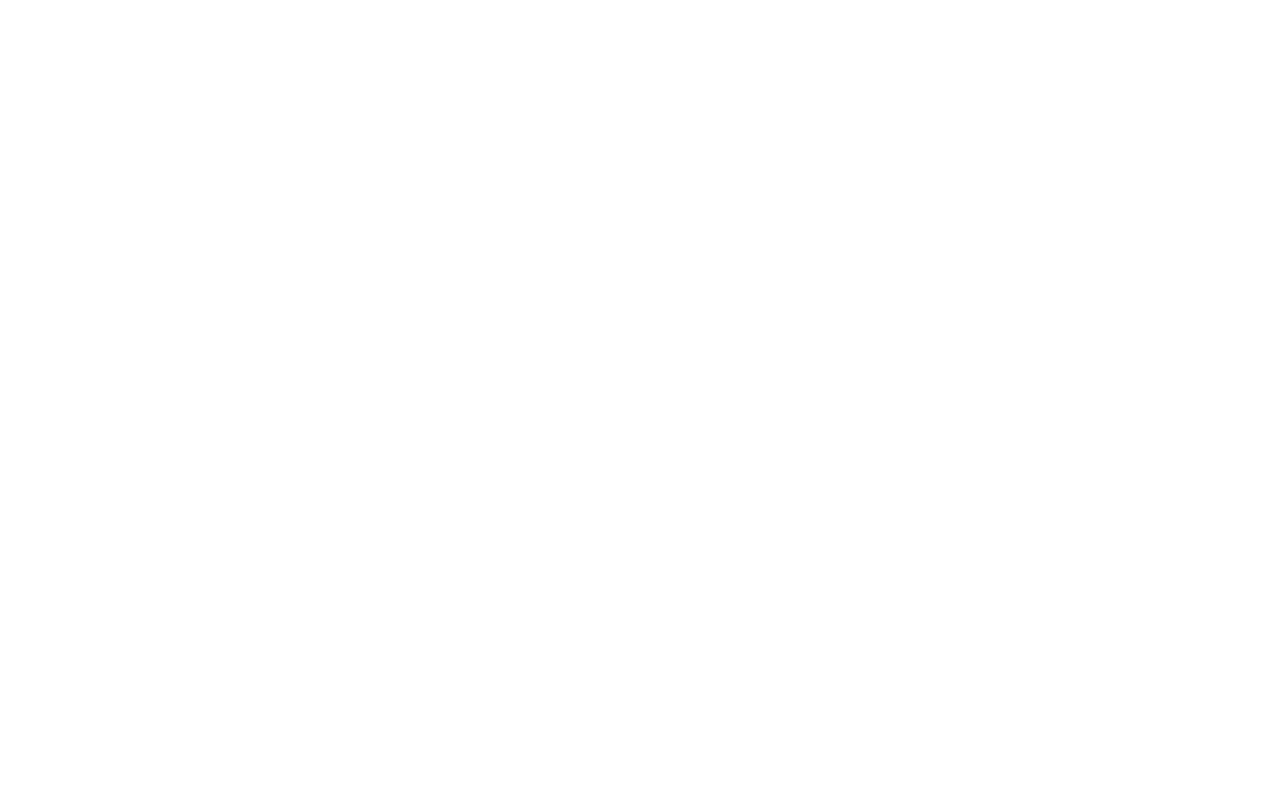
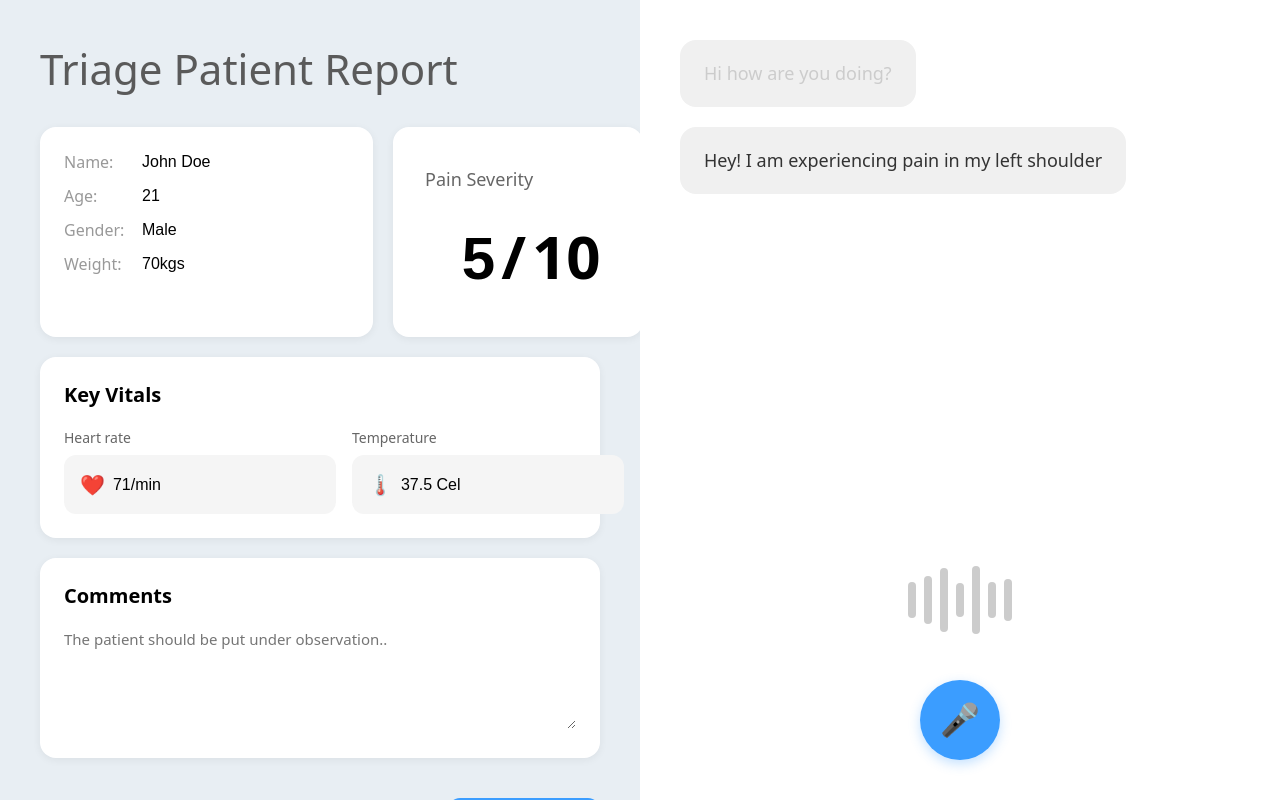
Before and after one commit to ethan-ngo/calhacks2025, a React (Vite) app in the folder nurse-ui/: page /nurseform in a window 1280 px wide. Before the commit this address had no page. Built offline with nearby package versions, Linux system fonts and the light colour scheme.

Commit message:
changed link urls

```diff
--- a/nurse-ui/src/App.jsx
+++ b/nurse-ui/src/App.jsx
@@ -5,8 +5,8 @@
 function App() {
     return (
         <Routes>
-            <Route path="/input_test" element={<InputLoginPage />} />
-            <Route path="/nurse_form" element={<NurseForm />} />
+            <Route path="/inputtest" element={<InputLoginPage />} />
+            <Route path="/nurseform" element={<NurseForm />} />
         </Routes>
     )
 }
```
